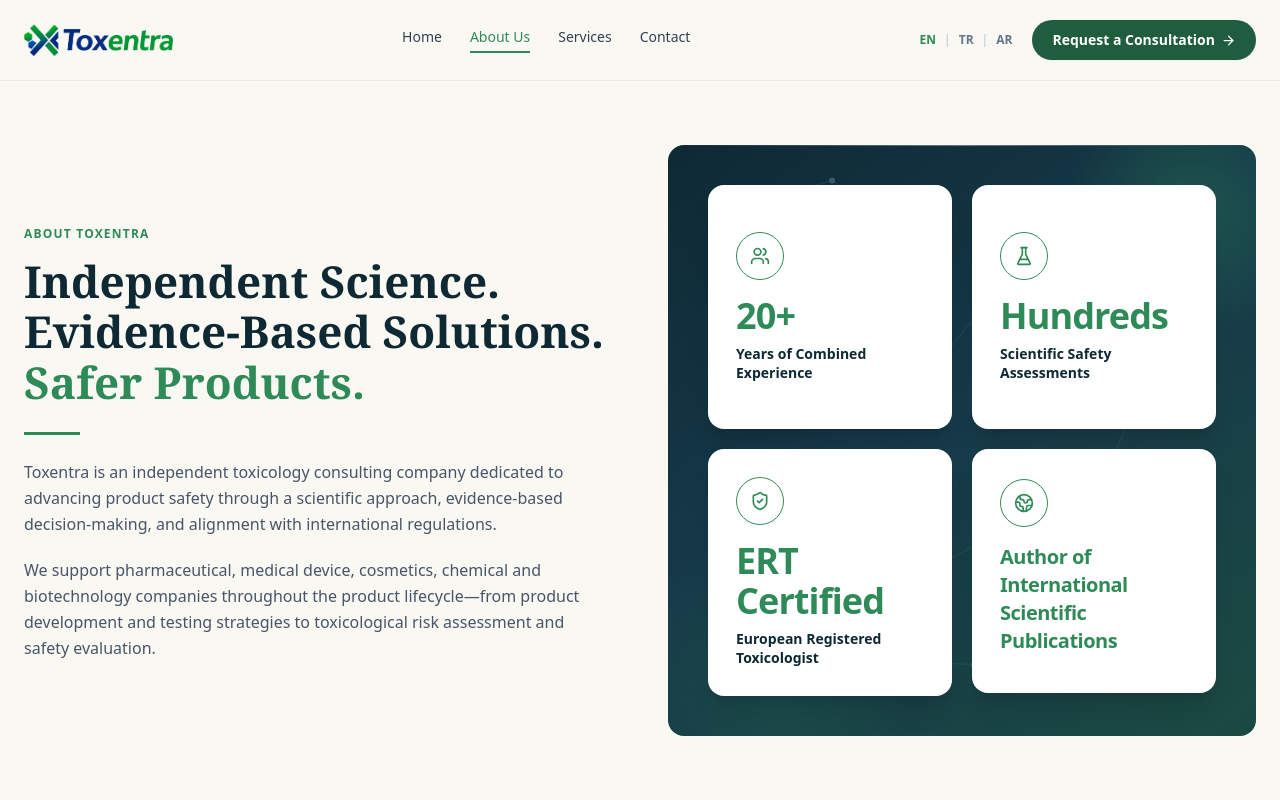
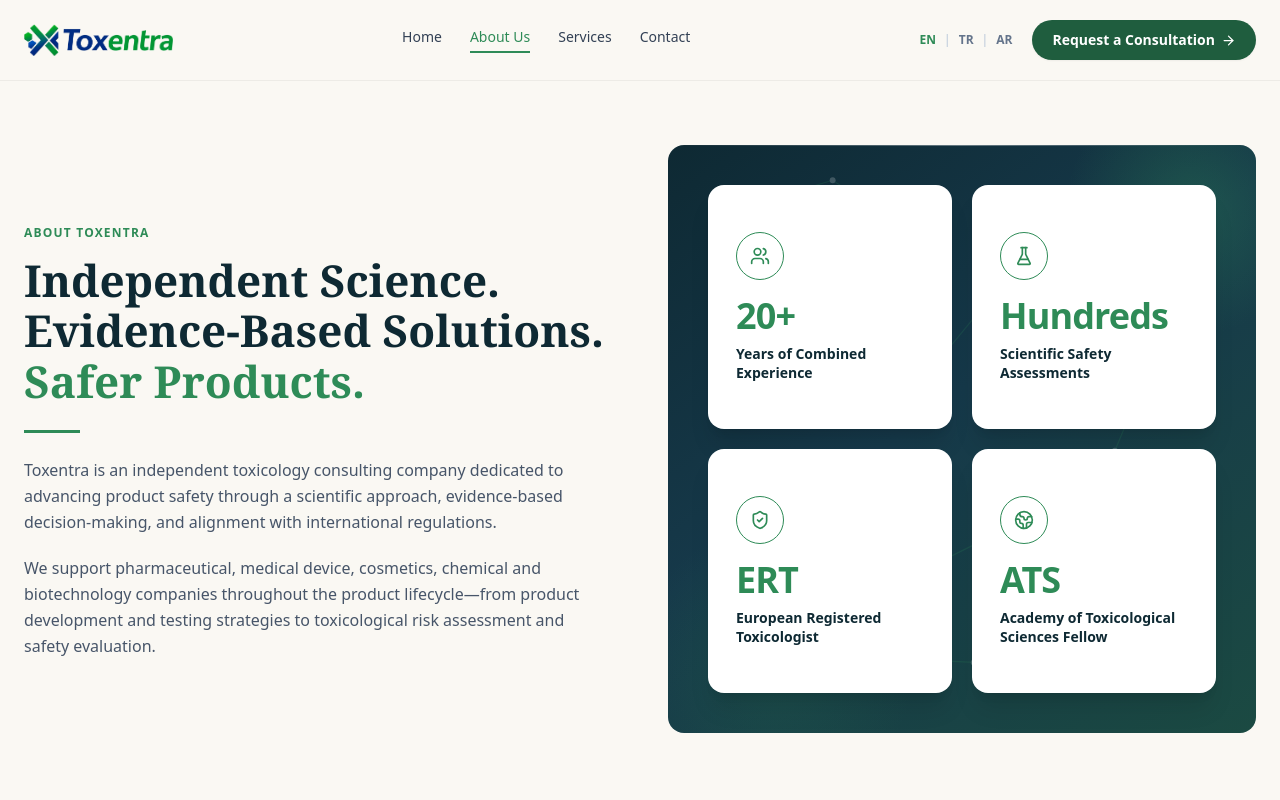
Before and after one commit to shandesipahi/Toxentra-Website, a Next.js app: page /about in a window 1280 px wide. Shown: the top 800 px of the page. Built offline with nearby package versions, Linux system fonts and the light colour scheme.

Commit message:
Update page.js

```diff
--- a/app/about/page.js
+++ b/app/about/page.js
@@ -49,14 +49,14 @@ const stats = [
   },
   {
     icon: ShieldCheck,
-    big: "ERT Certified",
+    big: "ERT",
     label: "European Registered Toxicologist",
     text: "Recognized professional certification in Europe.",
   },
   {
     icon: Globe2,
-    big: "Author of International Scientific Publications",
-    label: "",
+    big: "ATS",
+    label: "Academy of Toxicological Sciences Fellow",
     text: "EMA, FDA, OECD, ICH, ISO, SCCS and other international guidelines.",
   },
 ];
```
